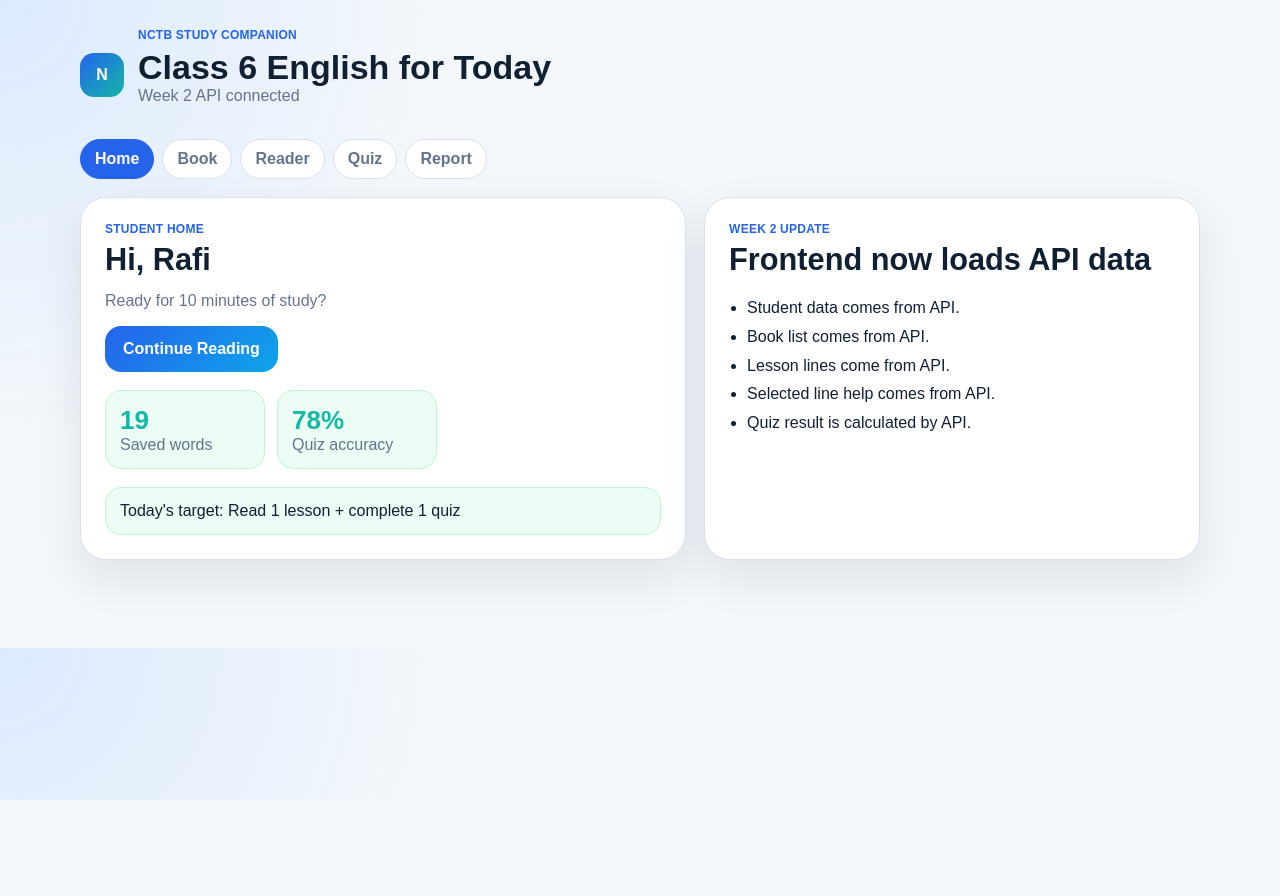
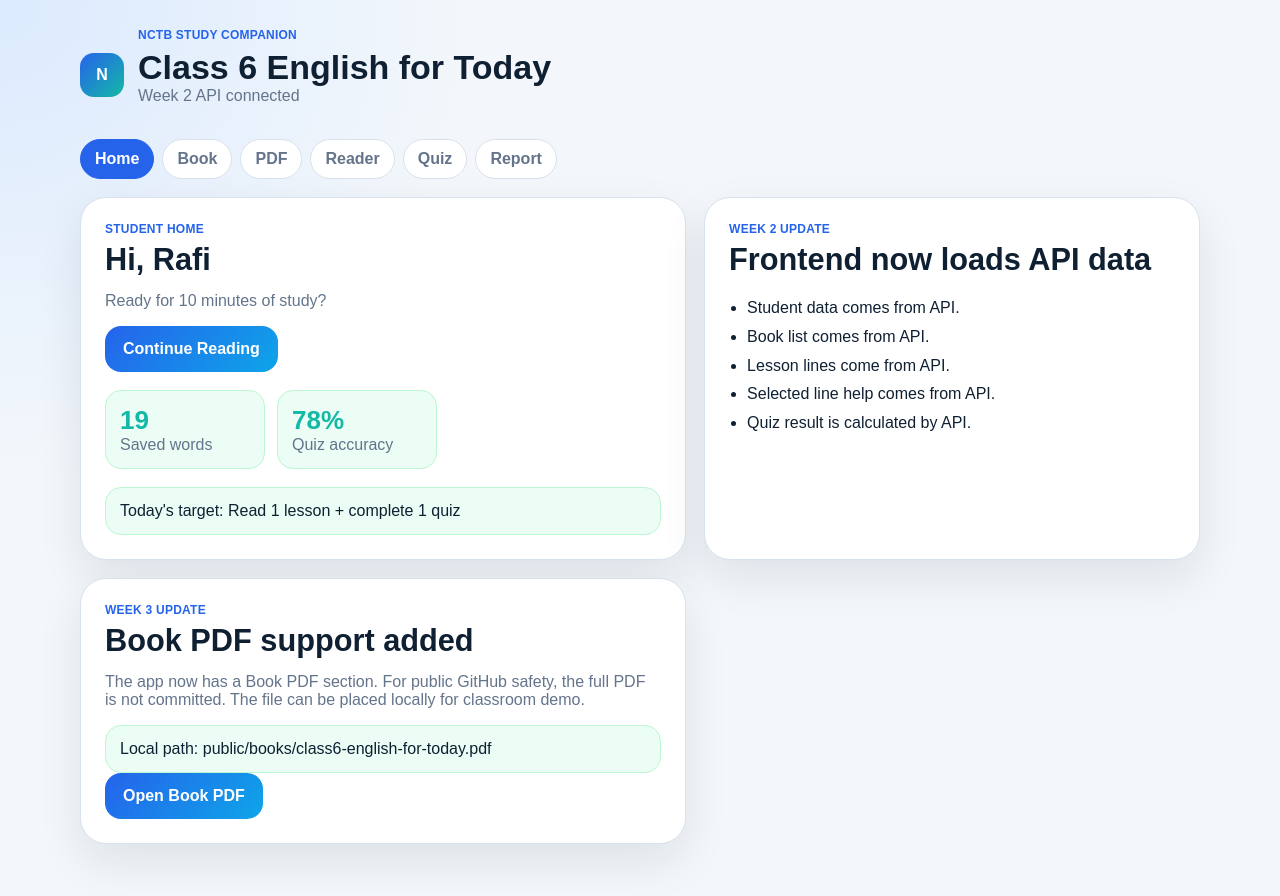
Before and after one commit to tushar347/nctb-study-companion, a Next.js app: page / in a window 1280 px wide. Shown: the top 896 px of the page. Before the commit the page ends 800 px from the top, so only its background shows below. Built offline with nearby package versions, Linux system fonts and the light colour scheme.

Commit message:
add week 3 pdf viewer frontend

```diff
--- a/components/StudyCompanion.tsx
+++ b/components/StudyCompanion.tsx
@@ -2,7 +2,7 @@
 
 import { useEffect, useState } from "react";
 
-type Screen = "home" | "library" | "reader" | "quiz" | "report";
+type Screen = "home" | "library" | "pdf" | "reader" | "quiz" | "report";
 type HelperTab = "simple" | "bangla" | "grammar";
 
 type Student = {
@@ -90,6 +90,8 @@ export default function StudyCompanion() {
   const [quizResult, setQuizResult] = useState<QuizResult | null>(null);
   const [loading, setLoading] = useState(true);
   const [apiNote, setApiNote] = useState("Loading API data...");
+
+  const bookPdfPath = "/books/class6-english-for-today.pdf";
 
   useEffect(() => {
     async function loadInitialData() {
@@ -243,6 +245,24 @@ export default function StudyCompanion() {
               <li>Quiz result is calculated by API.</li>
             </ul>
           </div>
+
+          <div className="card">
+            <p className="eyebrow">Week 3 Update</p>
+            <h2>Book PDF support added</h2>
+            <p className="muted">
+              The app now has a Book PDF section. For public GitHub safety, the
+              full PDF is not committed. The file can be placed locally for
+              classroom demo.
+            </p>
+
+            <div className="target-box">
+              Local path: public/books/class6-english-for-today.pdf
+            </div>
+
+            <button className="primary-btn" onClick={() => setScreen("pdf")}>
+              Open Book PDF
+            </button>
+          </div>
         </section>
       )}
 
@@ -278,6 +298,70 @@ export default function StudyCompanion() {
               />
             ))}
           </div>
+        </section>
+      )}
+
+      {screen === "pdf" && (
+        <section className="card">
+          <p className="eyebrow">Book PDF</p>
+          <h2>Class 6 English for Today PDF</h2>
+
+          <p className="muted">
+            Week 3 adds textbook PDF support. The structured Lesson 1 reader is
+            still used for line selection, explanation, Bangla translation,
+            grammar support, quiz, and progress.
+          </p>
+
+          <div className="target-box">
+            Place the PDF locally at: public/books/class6-english-for-today.pdf
+          </div>
+
+          <div
+            style={{
+              display: "flex",
+              gap: 12,
+              flexWrap: "wrap",
+              marginTop: 16,
+            }}
+          >
+            <a
+              className="primary-btn"
+              href={bookPdfPath}
+              target="_blank"
+              rel="noopener noreferrer"
+            >
+              Open Local PDF
+            </a>
+
+            <button className="primary-btn" onClick={() => setScreen("reader")}>
+              Open Lesson 1 Helper
+            </button>
+          </div>
+
+          <div
+            style={{
+              marginTop: 20,
+              border: "1px solid #ddd",
+              borderRadius: 12,
+              overflow: "hidden",
+              minHeight: 500,
+            }}
+          >
+            <iframe
+              src={bookPdfPath}
+              title="Class 6 English for Today PDF"
+              style={{
+                width: "100%",
+                height: 500,
+                border: "none",
+              }}
+            />
+          </div>
+
+          <p className="muted" style={{ marginTop: 12 }}>
+            If the PDF preview does not appear, add the PDF file in the local
+            folder path shown above.
+          </p>
         </section>
       )}
 
@@ -453,7 +537,14 @@ function Nav({
   setScreen: (screen: Screen) => void;
   className: string;
 }) {
-  const items: Screen[] = ["home", "library", "reader", "quiz", "report"];
+  const items: Screen[] = [
+    "home",
+    "library",
+    "pdf",
+    "reader",
+    "quiz",
+    "report",
+  ];
 
   return (
     <nav className={className}>
@@ -465,7 +556,9 @@ function Nav({
         >
           {item === "library"
             ? "Book"
-            : item.charAt(0).toUpperCase() + item.slice(1)}
+            : item === "pdf"
+              ? "PDF"
+              : item.charAt(0).toUpperCase() + item.slice(1)}
         </button>
       ))}
     </nav>
```
